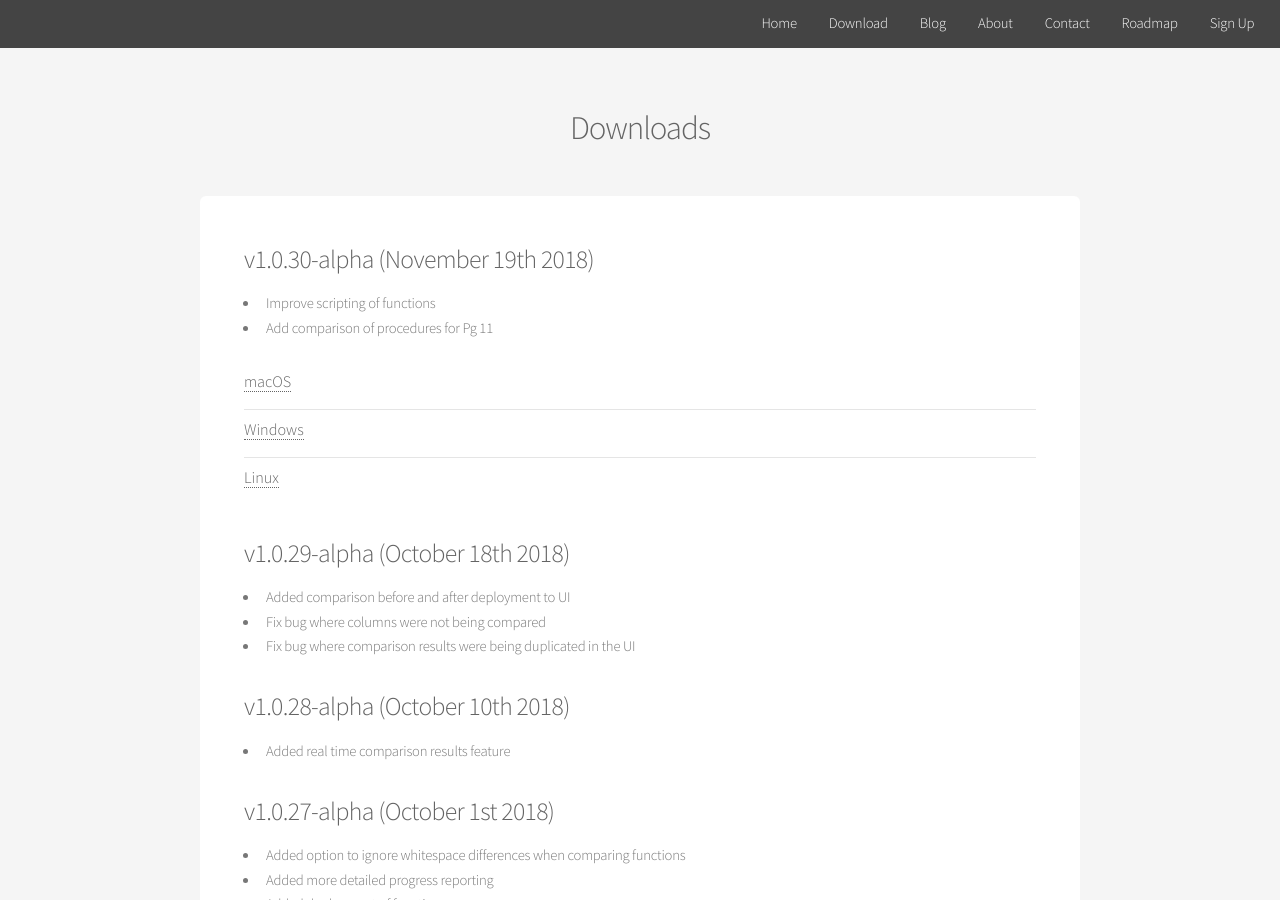
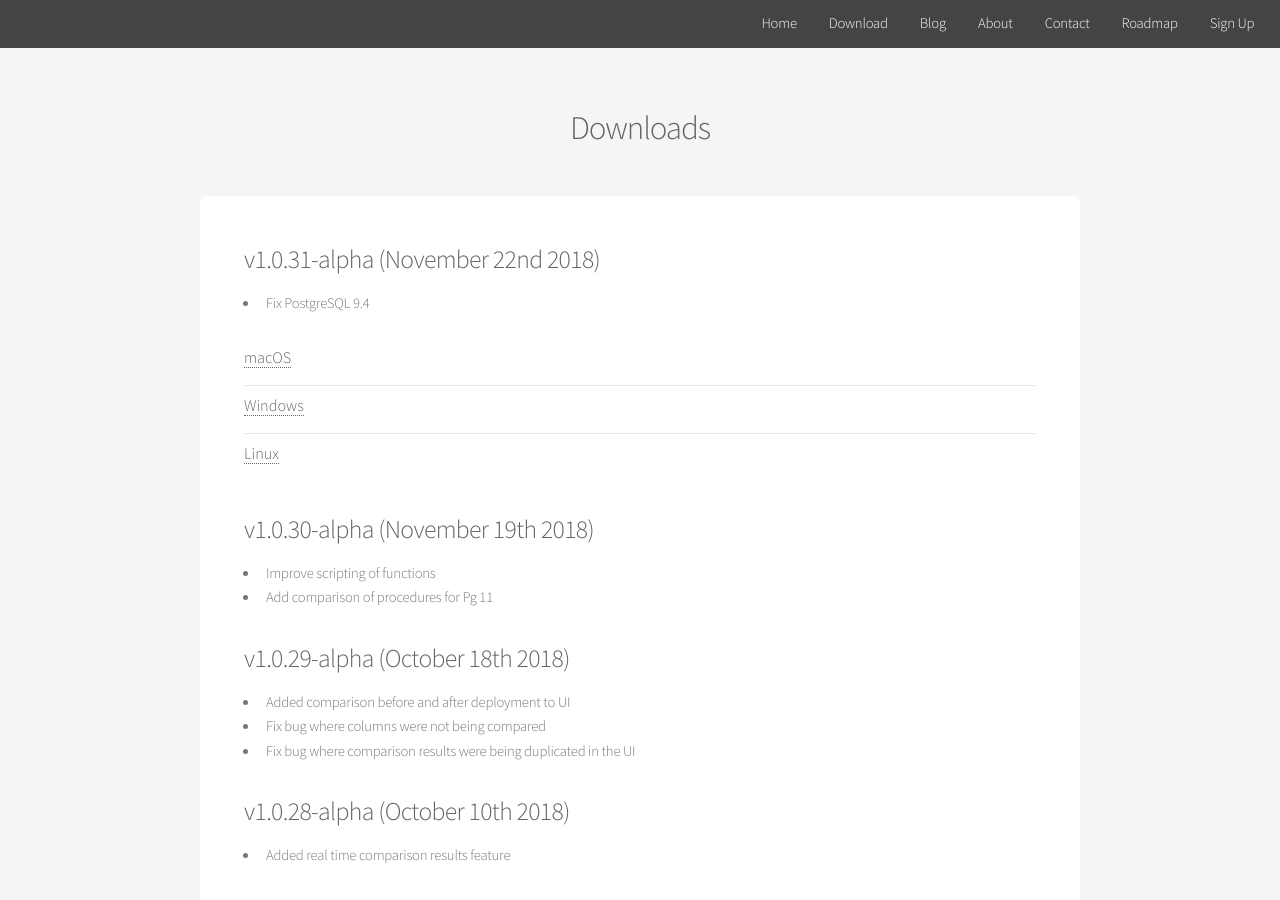
Before and after one commit to sql-migrate/backup2.sql-migrate.github.io, a Jekyll site: the page built from downloads.md, in a window 1280 px wide and 900 px high. Built offline with Jekyll 4.4.1, drawn with Linux system fonts in a browser that asks for light colours.

Commit message:
add v1.0.31-alpha/

```diff
--- a/downloads.md
+++ b/downloads.md
@@ -4,35 +4,37 @@
 permalink: /downloads
 ---
 
-<h3>v1.0.30-alpha (November 19th 2018)</h3>
-  - Improve scripting of functions
-  - Add comparison of procedures for Pg 11
+<h3>v1.0.31-alpha (November 22nd 2018)</h3>
+  - Fix PostgreSQL 9.4
 
   <ul class="alt">
       <li>
         <h4>
           <a class="post-link"
-          onclick="var that=this;ga('send', 'event','Download','macOS 1.0.30-alpha',this.href);setTimeout(function(){location.href=that.href;},200);return false;"
-          href="http://downloads.postgrescompare.com/builds/PostgresCompare-darwin-x64_1.0.30-alpha.zip">macOS</a>
+          onclick="var that=this;ga('send', 'event','Download','macOS 1.0.31-alpha',this.href);setTimeout(function(){location.href=that.href;},200);return false;"
+          href="http://downloads.postgrescompare.com/builds/PostgresCompare-darwin-x64_1.0.31-alpha.zip">macOS</a>
         </h4>
       </li>
       <li>
         <h4>
           <a class="post-link"
-          onclick="var that=this;ga('send', 'event','Download','Windows 1.0.30-alpha',this.href);setTimeout(function(){location.href=that.href;},200);return false;"
-          href="http://downloads.postgrescompare.com/builds/PostgresCompare-win32-x64_1.0.30-alpha.zip">Windows</a>
+          onclick="var that=this;ga('send', 'event','Download','Windows 1.0.31-alpha',this.href);setTimeout(function(){location.href=that.href;},200);return false;"
+          href="http://downloads.postgrescompare.com/builds/PostgresCompare-win32-x64_1.0.31-alpha.zip">Windows</a>
         </h4>
       </li>
       <li>
         <h4>
           <a class="post-link"
-          onclick="var that=this;ga('send', 'event','Download','Linux 1.0.30-alpha',this.href);setTimeout(function(){location.href=that.href;},200);return false;"
-          href="http://downloads.postgrescompare.com/builds/PostgresCompare-linux-x64_1.0.30-alpha.zip">Linux</a>
+          onclick="var that=this;ga('send', 'event','Download','Linux 1.0.31-alpha',this.href);setTimeout(function(){location.href=that.href;},200);return false;"
+          href="http://downloads.postgrescompare.com/builds/PostgresCompare-linux-x64_1.0.31-alpha.zip">Linux</a>
         </h4>
       </li>
   </ul>
 
 
+<h3>v1.0.30-alpha (November 19th 2018)</h3>
+  - Improve scripting of functions
+  - Add comparison of procedures for Pg 11
 
 <h3>v1.0.29-alpha (October 18th 2018)</h3>
   - Added comparison before and after deployment to UI
```
